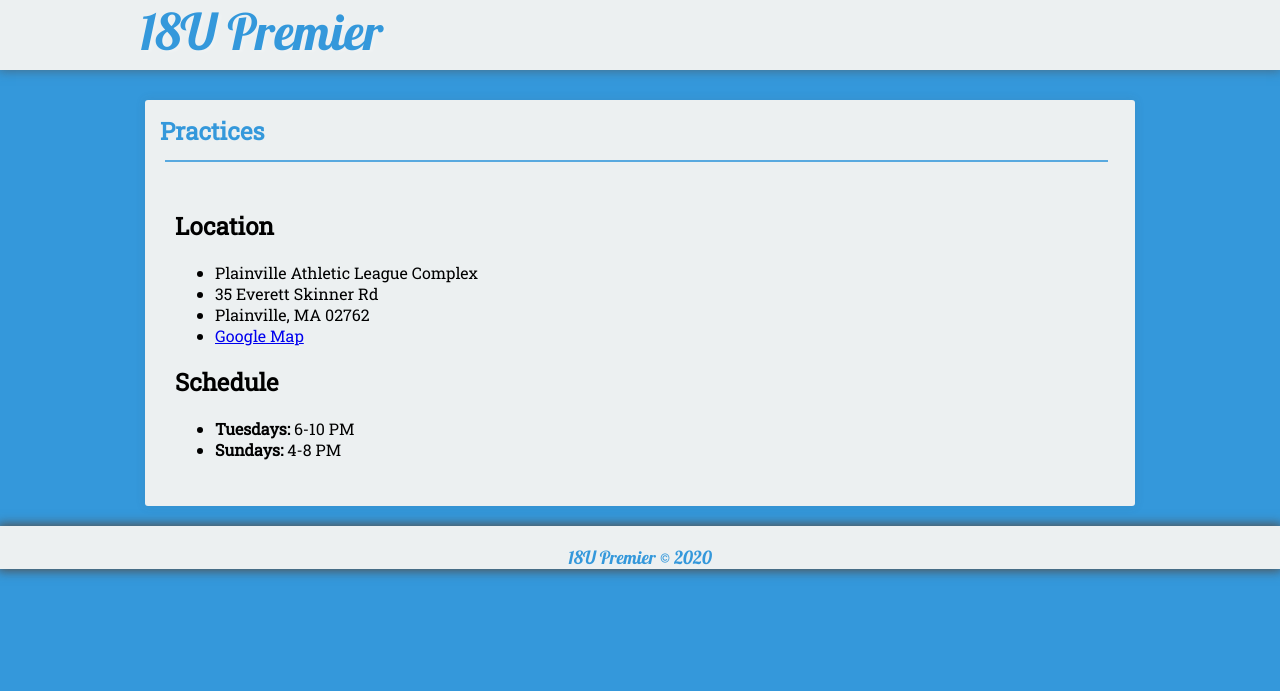
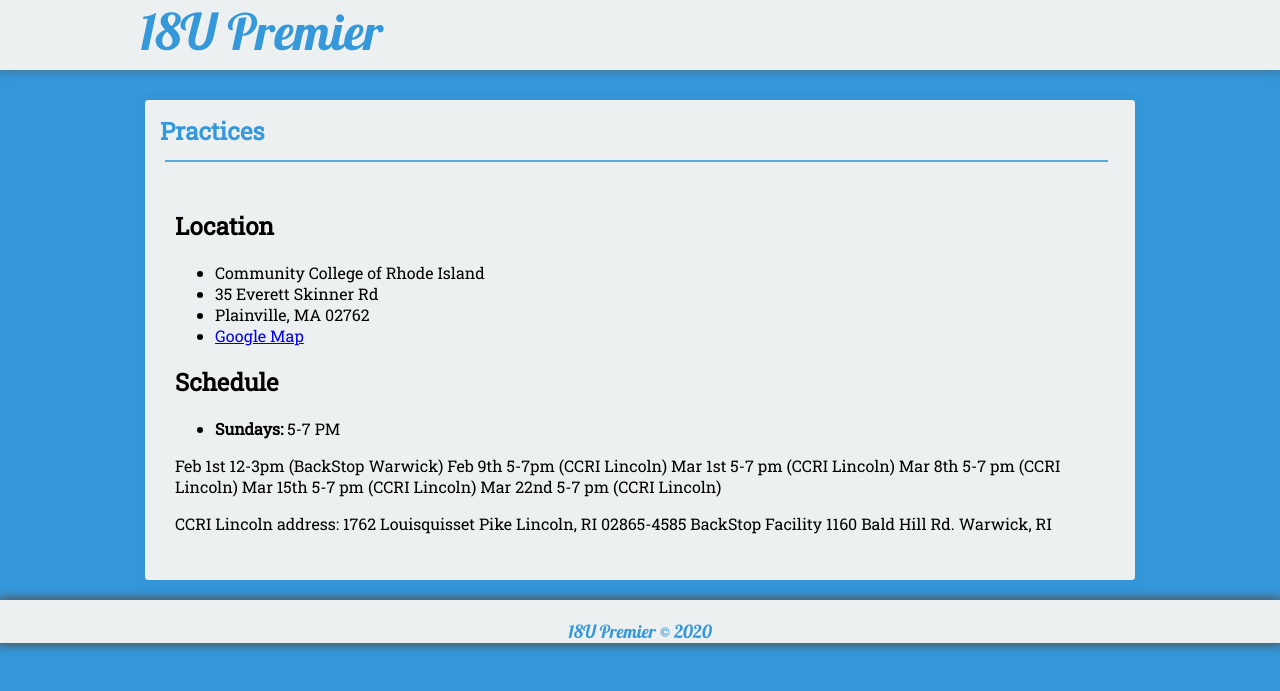
Before and after one commit to seanmerrow/ecf, a Jekyll site: the page built from _posts/2019-08-27-Practices.md, in a window 1280 px wide. Shown: the top 691 px of the page. Built offline with Jekyll 4.4.1, drawn with Linux system fonts in a browser that asks for light colours; nearby versions of some CDN libraries.

Commit message:
Update 2019-08-27-Practices.md

```diff
--- a/_posts/2019-08-27-Practices.md
+++ b/_posts/2019-08-27-Practices.md
@@ -5,11 +5,23 @@ description: Practice Schedule
 excerpt: "Practice Schedule"
 ---
 ## Location
-* Plainville Athletic League Complex
+* Community College of Rhode Island
 * 35 Everett Skinner Rd
 * Plainville, MA 02762
 * [Google Map](https://goo.gl/maps/kf3tWgF2v9Q4ghb67)
 
 ## Schedule
-* **Tuesdays:** 6-10 PM
-* **Sundays:** 4-8 PM
+* **Sundays:** 5-7 PM
+
+Feb 1st  12-3pm (BackStop Warwick)
+Feb 9th 5-7pm (CCRI Lincoln)
+Mar 1st 5-7 pm (CCRI Lincoln)
+Mar 8th 5-7 pm (CCRI Lincoln)
+Mar 15th 5-7 pm (CCRI Lincoln)
+Mar 22nd 5-7 pm (CCRI Lincoln)
+
+CCRI Lincoln address:
+1762 Louisquisset Pike
+Lincoln, RI 02865-4585
+BackStop Facility
+1160 Bald Hill Rd. Warwick, RI
```
